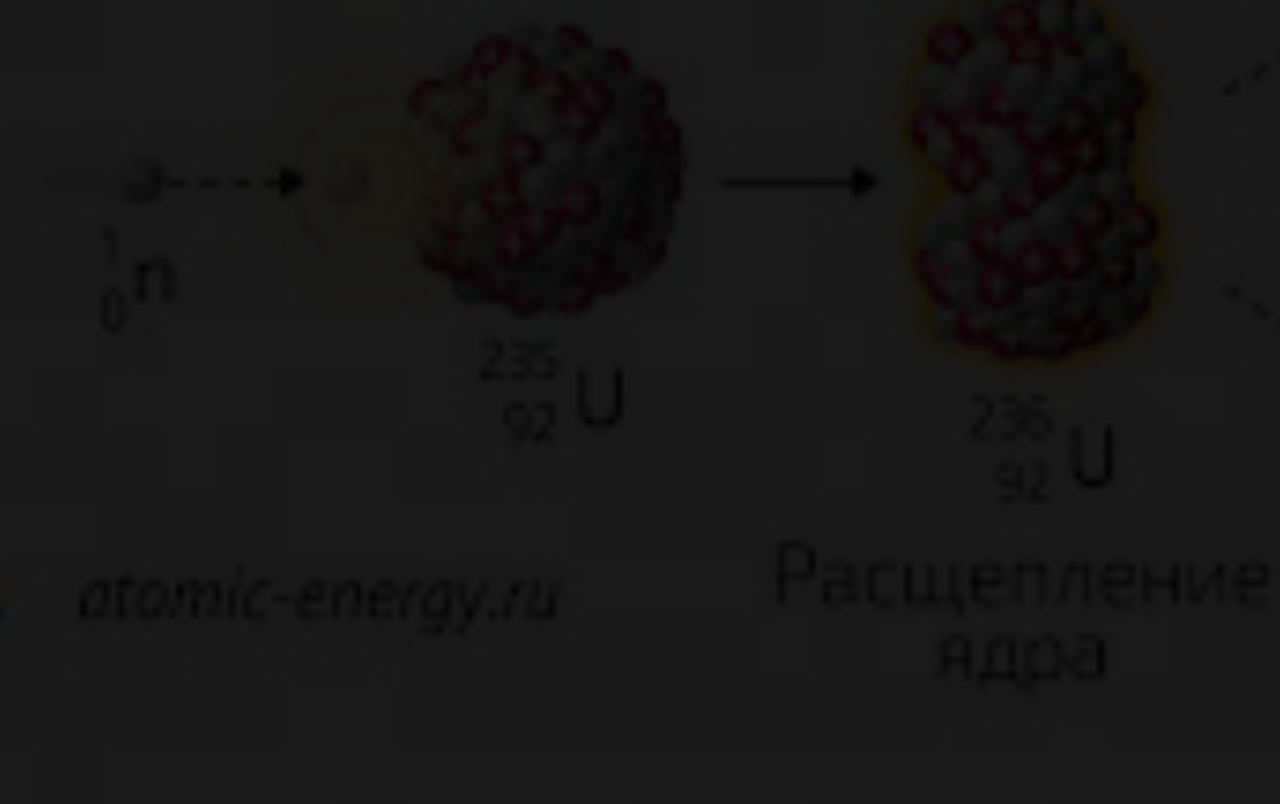
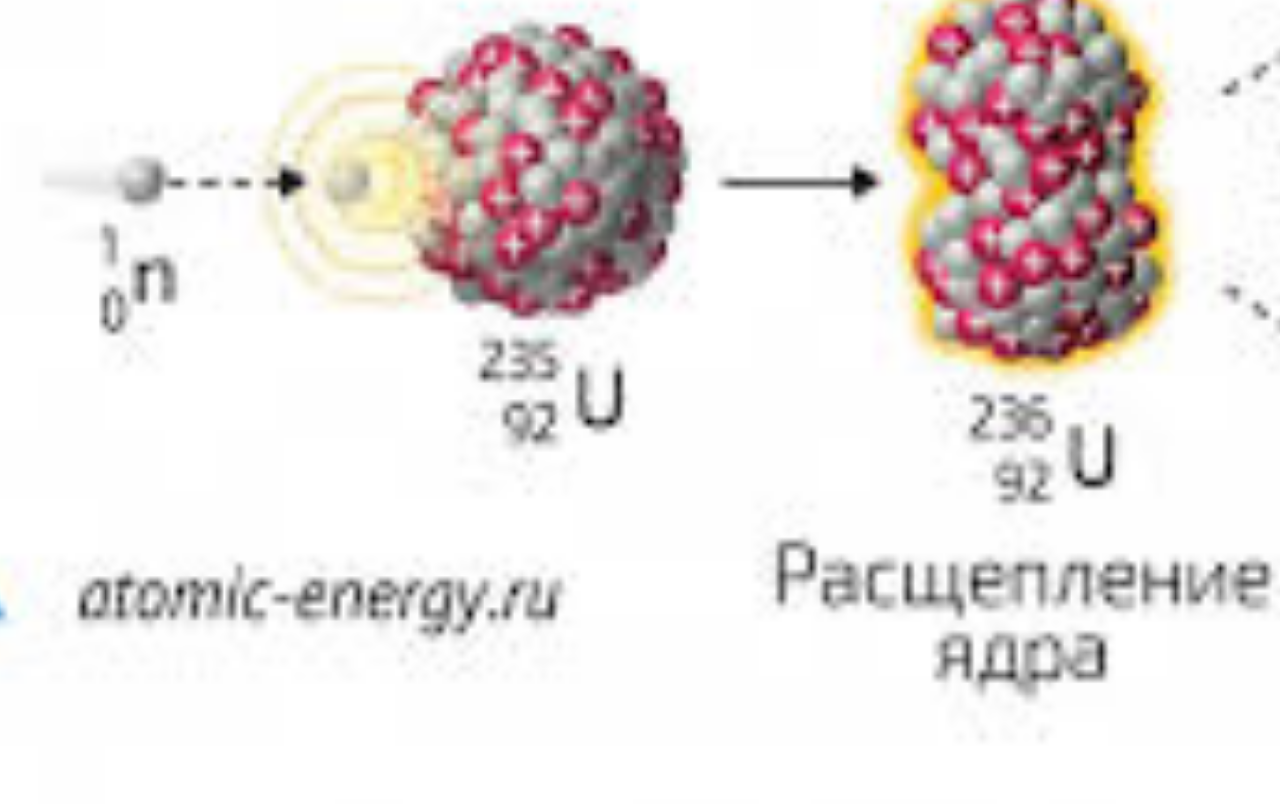
Before and after one commit to Elizaveta20141903/Elizaveta20141903.github.io, a plain HTML site: page Opit.html in a window 1280 px wide. Shown: the part 148-952 px from the top of the page. Drawn offline with Linux system fonts and the light colour scheme.

Commit message:
Update styleOpit.css

```diff
--- a/styleOpit.css
+++ b/styleOpit.css
@@ -1,10 +1,9 @@
 body {
     height: 900px;
-    background-colour: rgba(255, 255, 0, 0.1);
+    background-colour: yellow;
     background-repeat: no-repeat;
     background-repeat: no-repeat;
-    filter: brightness(10%);
-}
+    }
 
 
 
```
